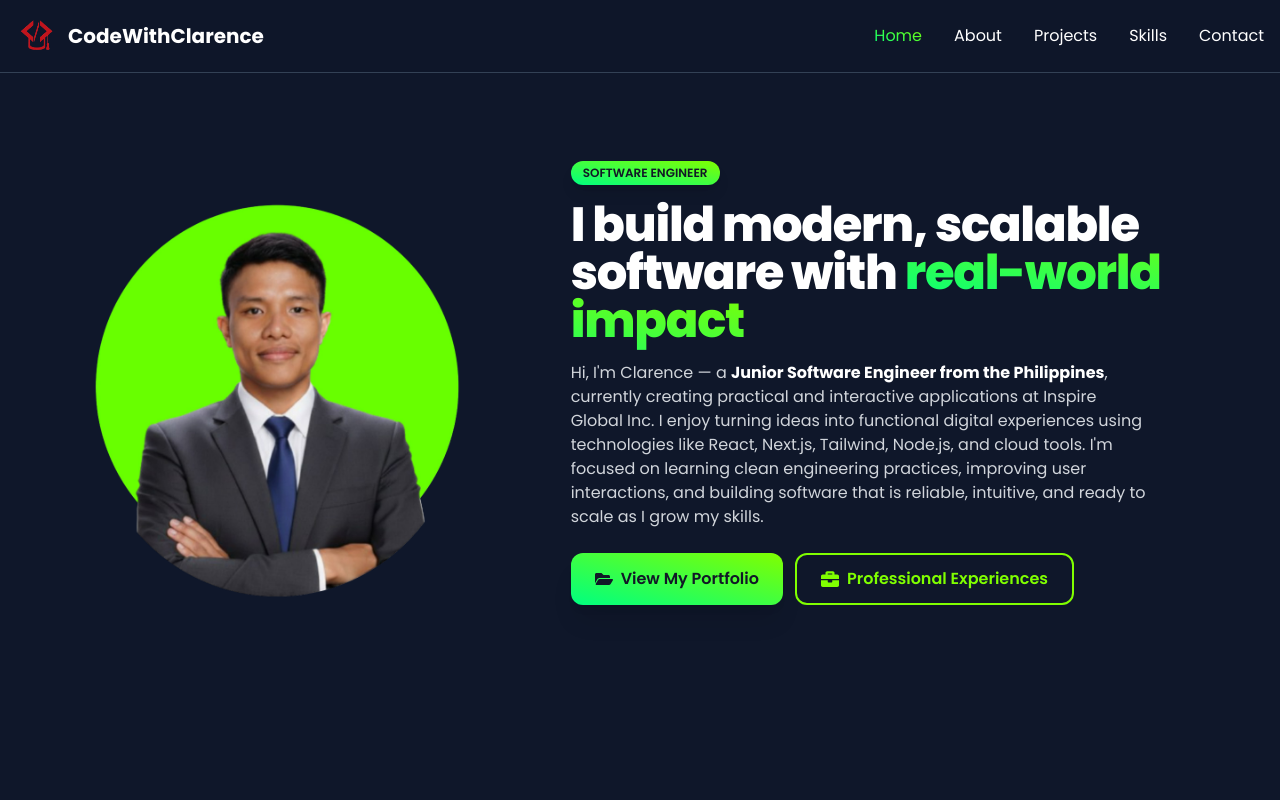
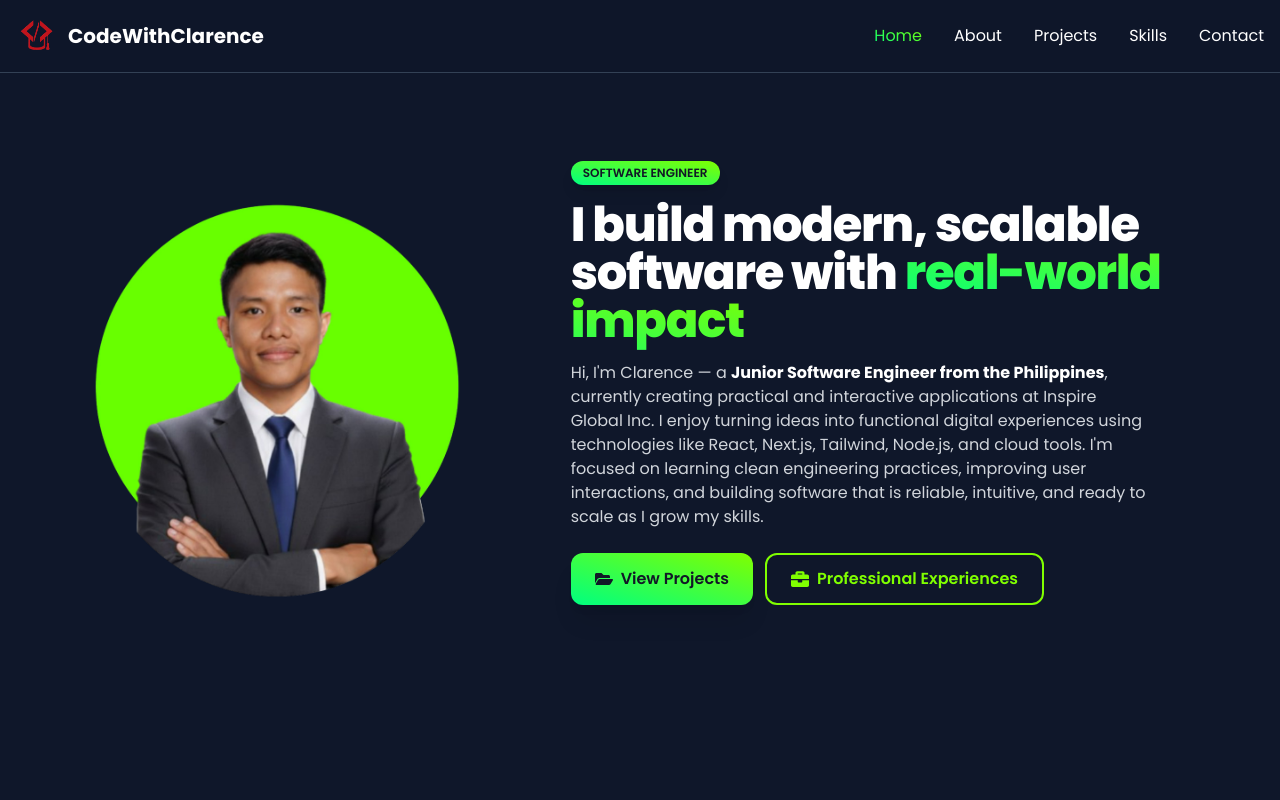
Before and after one commit to Clarence140/CodeWithClarence, a React (Vite) app: page / in a window 1280 px wide. Shown: the top 800 px of the page. Built offline with nearby package versions, Linux system fonts and the light colour scheme.

Commit message:
Hero Content 90%

```diff
--- a/src/pages/Home/components/Hero.jsx
+++ b/src/pages/Home/components/Hero.jsx
@@ -61,7 +61,7 @@ const Hero = () => {
                 className="flex items-center justify-center w-full sm:w-auto px-6 py-3 bg-gradient-to-tr from-neon-lime to-electric-chartreuse text-gray-900 font-semibold rounded-xl hover:from-neon-lime/90 hover:to-electric-chartreuse/90 hover:shadow-lg hover:shadow-neon-lime/30 hover:scale-105 transition-all duration-300 shadow-xl no-underline text-base"
               >
                 <FaFolderOpen className="mr-2" size={18} />
-                View My Portfolio
+                View Projects
               </a>
 
               {/* Professional Experiences Button (Secondary) */}
```
